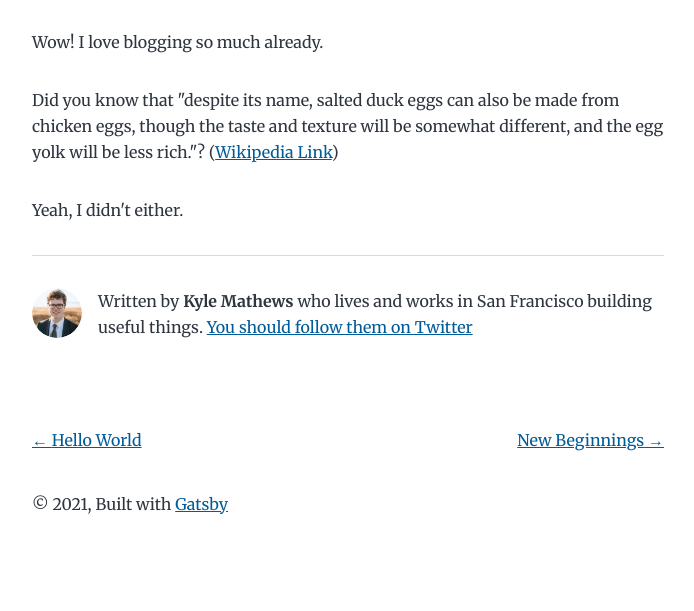
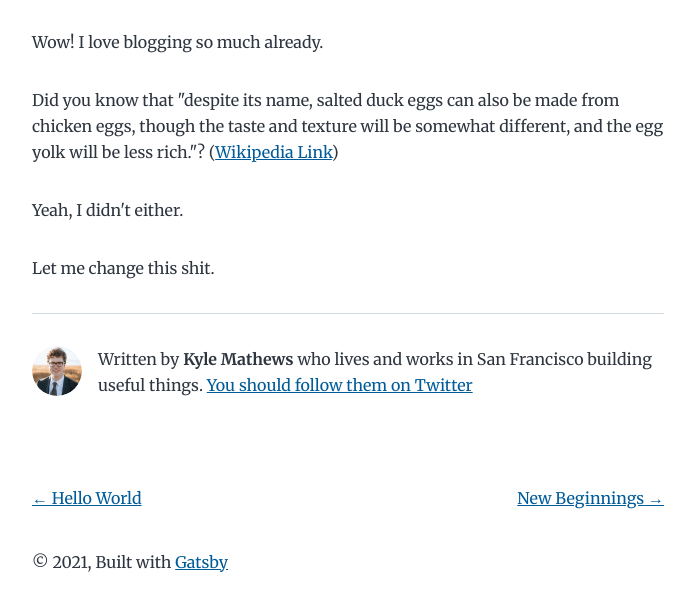
Before and after one commit to sandersio/amazing-blog, a Gatsby site: page /my-second-post/ in a window 1280 px wide. Shown: the part 211-822 px from the top of the page, without its empty margins (292-986 px from the left). Before the commit the page ends 800 px from the top, so only its background shows below. Built offline with nearby package versions, Linux system fonts and the light colour scheme; Gatsby itself is replaced by a stand-in of ours.

Commit message:
index.md: updated markdown_content

```diff
--- a/content/blog/my-second-post/index.md
+++ b/content/blog/my-second-post/index.md
@@ -1,8 +1,7 @@
 ---
 title: My Second Post!
-date: "2015-05-06T23:46:37.121Z"
+date: '2015-05-06T23:46:37.121Z'
 ---
-
 Wow! I love blogging so much already.
 
 Did you know that "despite its name, salted duck eggs can also be made from
@@ -11,3 +10,5 @@ egg yolk will be less rich."?
 ([Wikipedia Link](https://en.wikipedia.org/wiki/Salted_duck_egg))
 
 Yeah, I didn't either.
+
+Let me change this shit.
```
